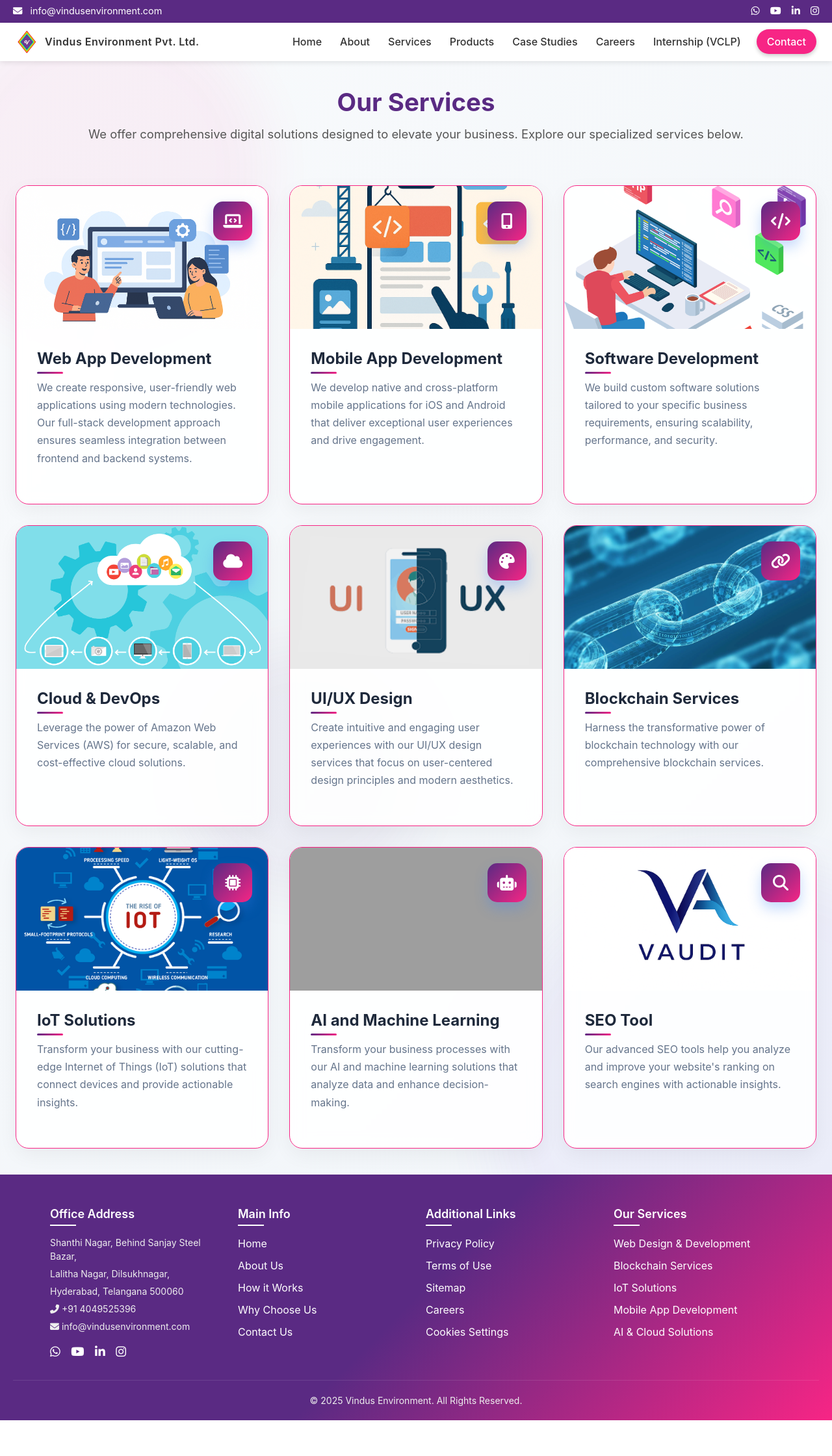
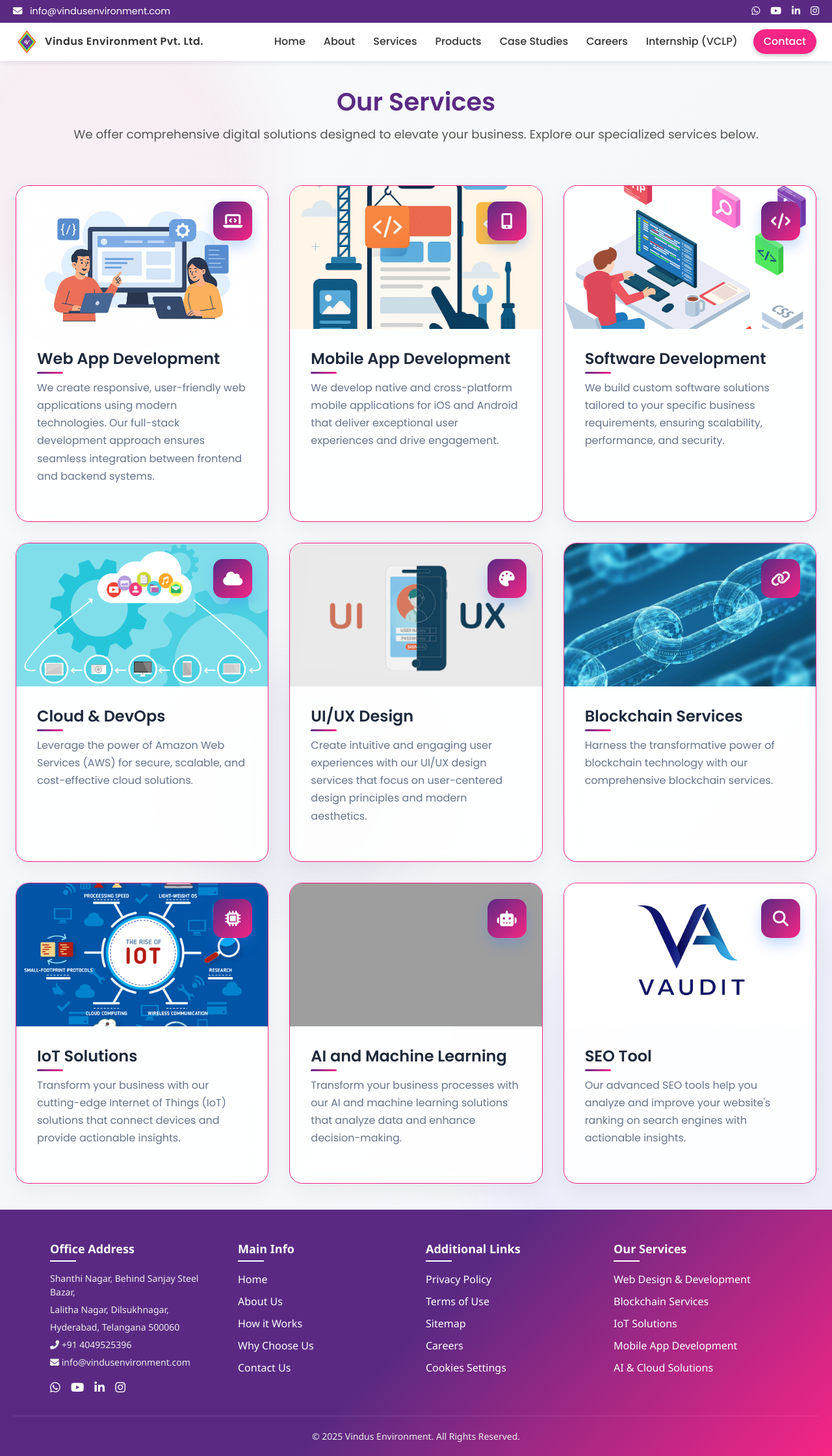
Before and after one commit to vinaykalwala/VindusWebsiteOfficial, a Django app: page /services/ in a window 1280 px wide. Shown: the whole page at 65% size. Before the commit the page ends 2185 px from the top, so only its background shows below. Run offline with Django 5.2, Linux system fonts and the light colour scheme; grey boxes are pictures that could not be loaded.

Commit message:
changes in ervices page

```diff
--- a/templates/pages/services.html
+++ b/templates/pages/services.html
@@ -15,12 +15,7 @@
             --light-gray: #f1f5f9;
         }
 
-        * {
-            margin: 0;
-            padding: 0;
-            box-sizing: border-box;
-            font-family: 'Inter', 'Segoe UI', sans-serif;
-        }
+
 
         .vindus-services {
             width: 100%;
```
